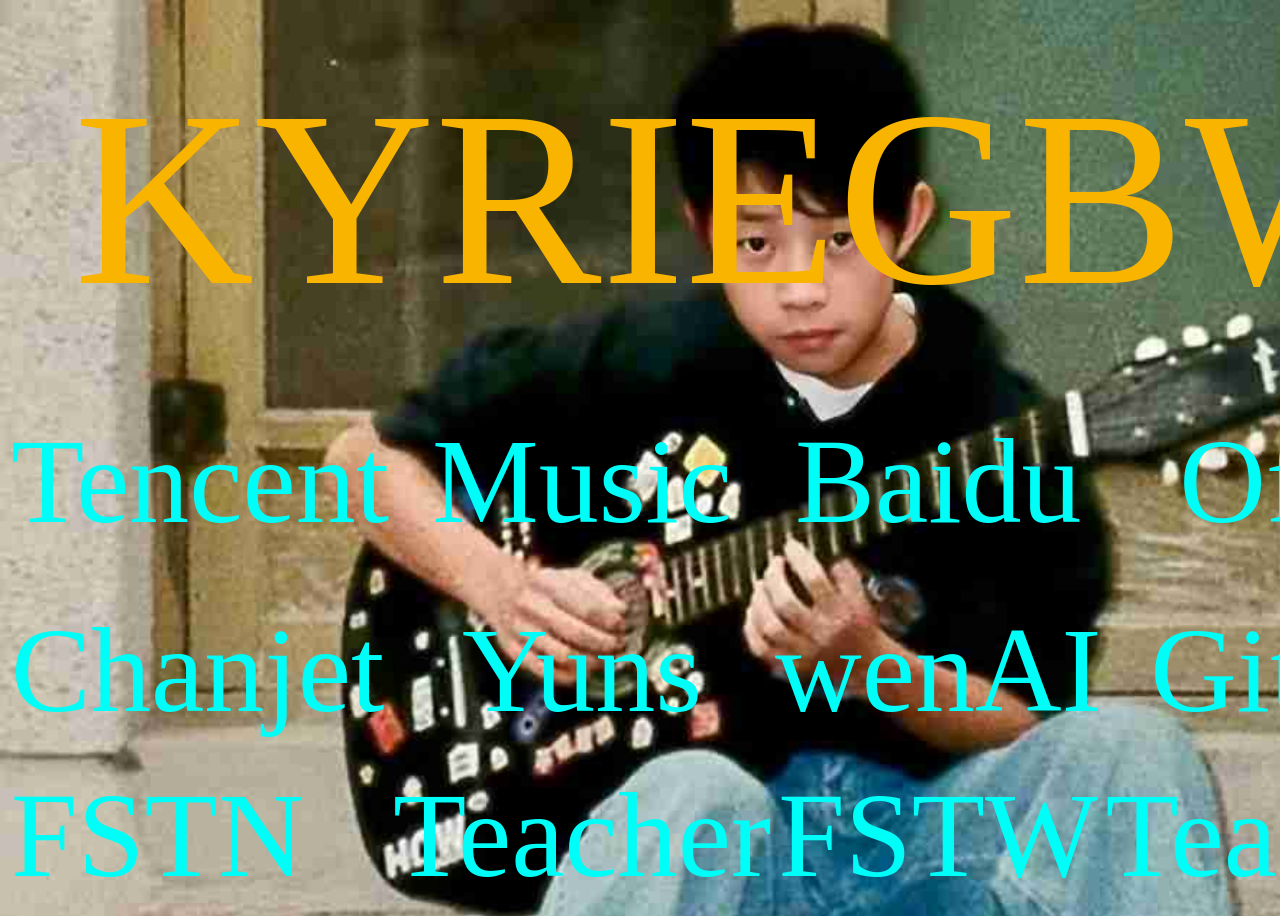
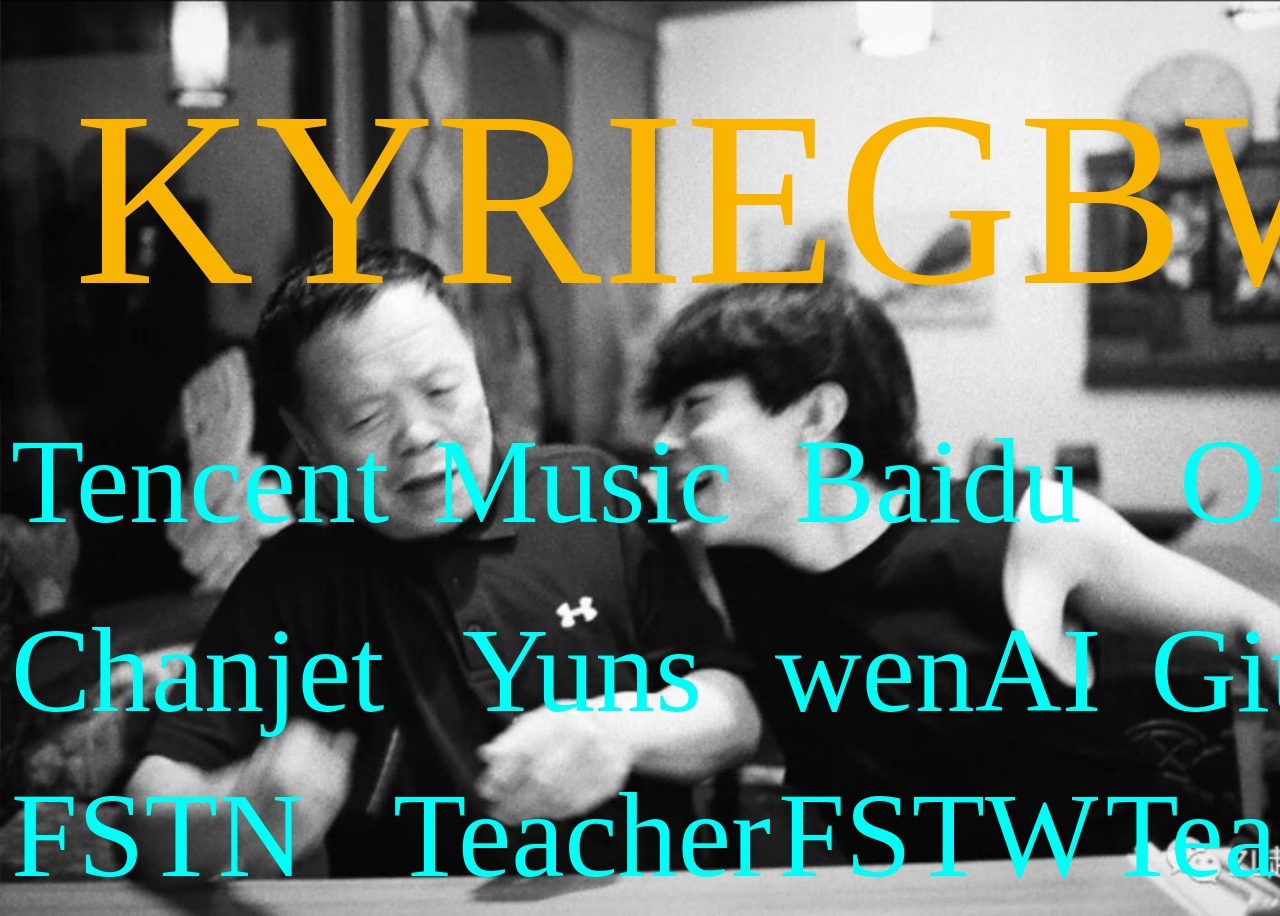
Before and after one commit to KYRIEGBW/KYRIEGBW.github.io, a plain HTML site: page index.html in a window 1280 px wide. Shown: the top 916 px of the page. Drawn offline with Linux system fonts and the light colour scheme.

Commit message:
Update index.html

```diff
--- a/index.html
+++ b/index.html
@@ -5,7 +5,7 @@
     <style type="text/css">
 
 		body {
-			background-image: url("BG.jpg");
+			background-image: url("BG.png");
 			background-size: cover;
 		}
 		.container {
```
